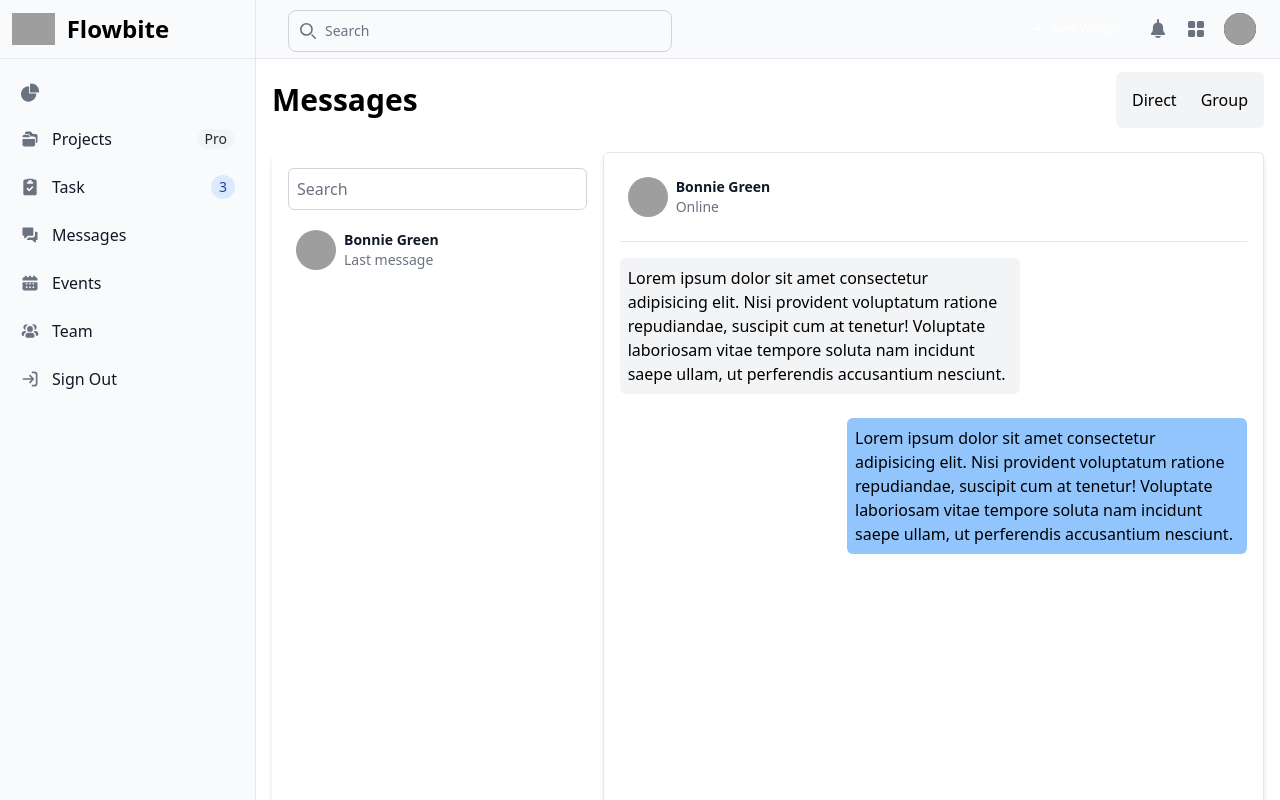
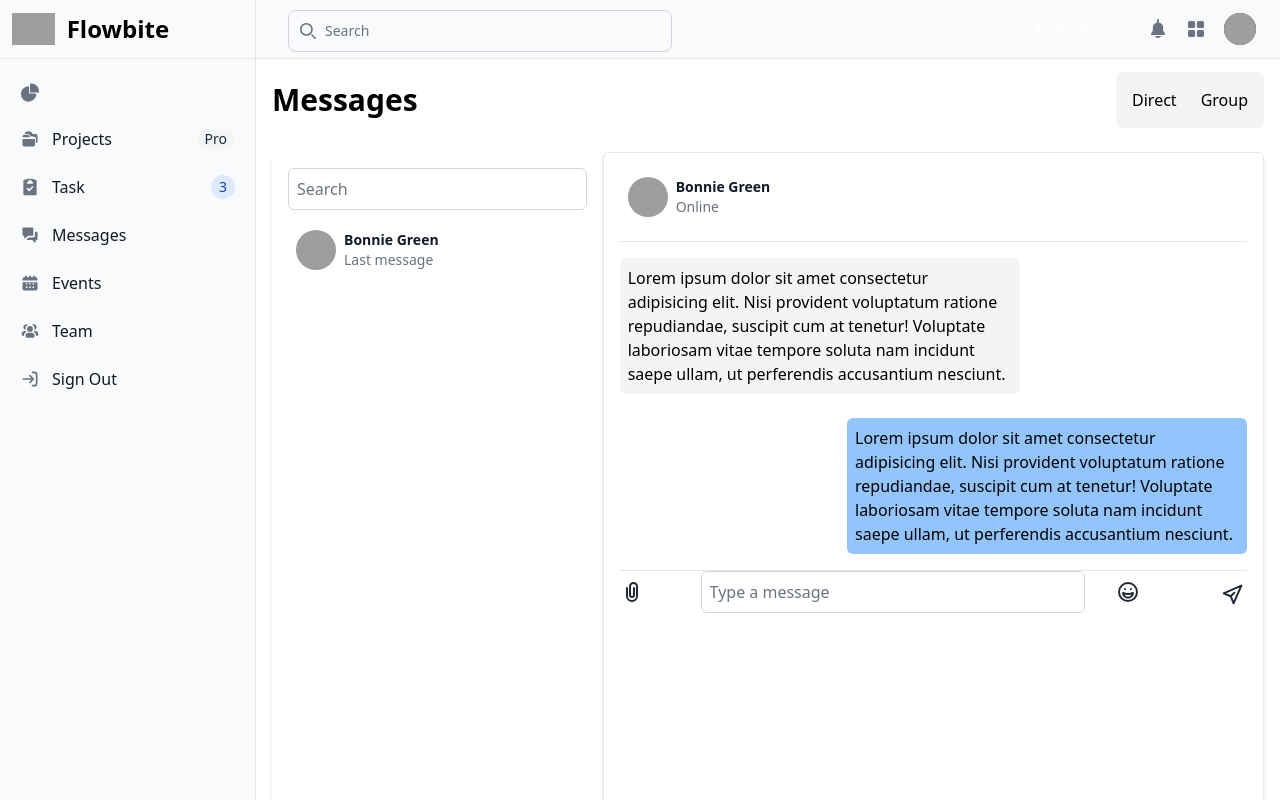
Before and after one commit to robypz/konnect-web, an Angular app: page /dashboard/messages in a window 1280 px wide. Shown: the top 800 px of the page. Built offline with nearby package versions, Linux system fonts and the light colour scheme; grey boxes are pictures that could not be loaded.

Commit message:
feat: add message input form with buttons and icons to chat component

```diff
--- a/src/app/messages/chat/chat.component.html
+++ b/src/app/messages/chat/chat.component.html
@@ -12,4 +12,32 @@
   <div>
     <app-message></app-message>
   </div>
+  <div class="flex border-t border-gray-200 dark:border-gray-700 pb-4 mt-4 w-full">
+    <form class="flex w-1/1 items-center space-x-1">
+      <div class="flex items-center justify-start w-1/8">
+        <button>
+          <svg class="w-6 h-6 text-gray-800 dark:text-white" aria-hidden="true" xmlns="http://www.w3.org/2000/svg" width="24" height="24" fill="none" viewBox="0 0 24 24">
+            <path stroke="currentColor" stroke-linecap="round" stroke-linejoin="round" stroke-width="2" d="M7 8v8a5 5 0 1 0 10 0V6.5a3.5 3.5 0 1 0-7 0V15a2 2 0 0 0 4 0V8"/>
+          </svg>
+        </button>
+      </div>
+      <div class="flex items-center w-5/8">
+        <input type="text" placeholder="Type a message" class="w-full p-2 rounded-md border border-gray-300 focus:outline-none focus:ring-2 focus:ring-blue-500" />
+      </div>
+      <div class="flex items-center justify-center w-1/8">
+        <button>
+          <svg class="w-6 h-6 text-gray-800 dark:text-white" aria-hidden="true" xmlns="http://www.w3.org/2000/svg" width="24" height="24" fill="none" viewBox="0 0 24 24">
+            <path stroke="currentColor" stroke-linecap="round" stroke-linejoin="round" stroke-width="2" d="M14.99 9H15M8.99 9H9m12 3a9 9 0 1 1-18 0 9 9 0 0 1 18 0ZM7 13c0 1 .507 2.397 1.494 3.216a5.5 5.5 0 0 0 7.022 0C16.503 15.397 17 14 17 13c0 0-1.99 1-4.995 1S7 13 7 13Z"/>
+          </svg>
+        </button>
+      </div>
+      <div class="flex items-center w-1/8 justify-end">
+        <button>
+          <svg class="w-6 h-6 rotate-45 text-gray-800 dark:text-white" aria-hidden="true" xmlns="http://www.w3.org/2000/svg" width="24" height="24" fill="none" viewBox="0 0 24 24">
+            <path stroke="currentColor" stroke-linecap="round" stroke-linejoin="round" stroke-width="2" d="m12 18-7 3 7-18 7 18-7-3Zm0 0v-5"/>
+          </svg>
+        </button>
+      </div>
+    </form>
+  </div>
 </div>
```
